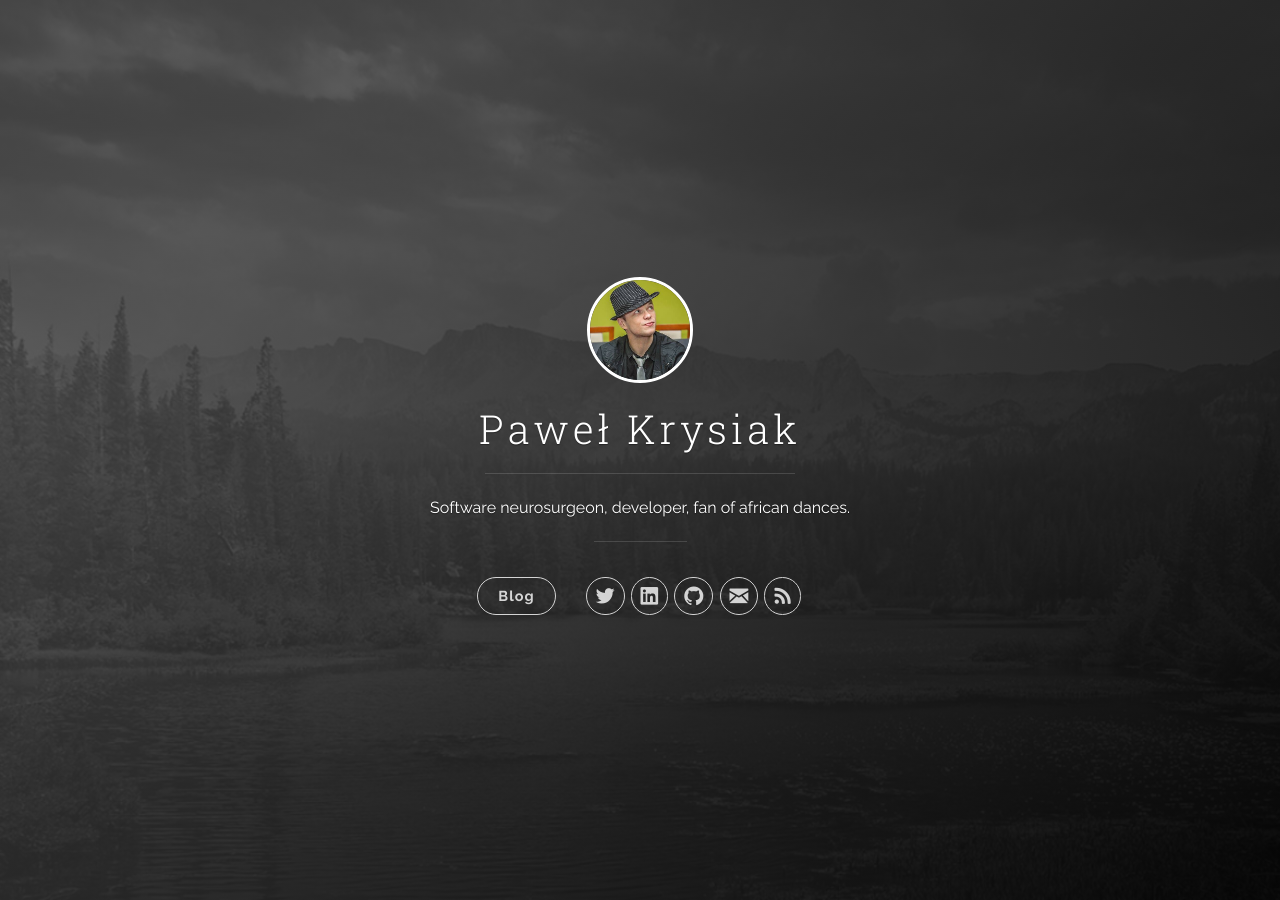
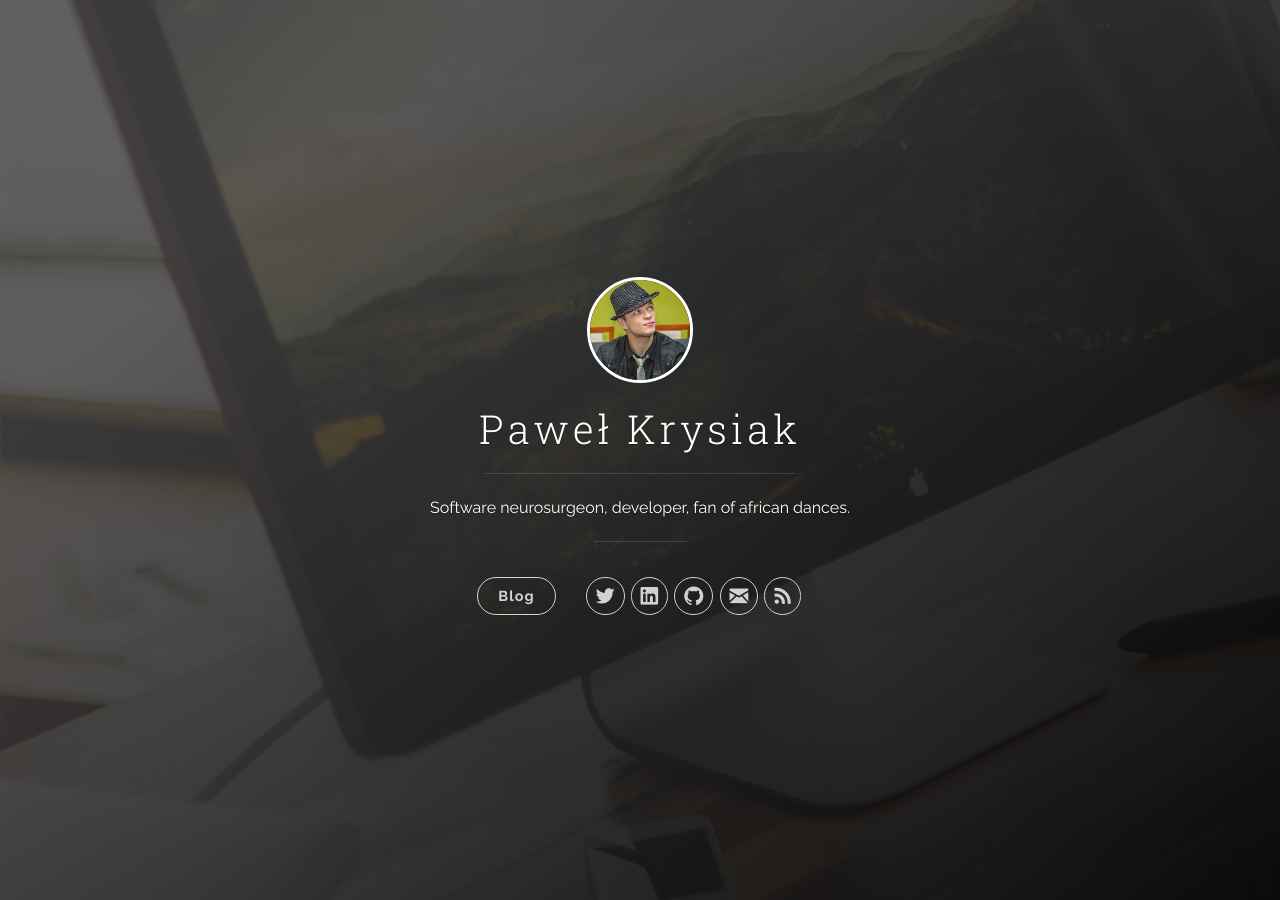
Before and after one commit to pkrysiak/blog, a Jekyll site: the page built from index.html, in a window 1280 px wide. Built offline with Jekyll 4.4.1, drawn with Linux system fonts in a browser that asks for light colours; nearby versions of some CDN libraries; the list of posts is cut into pages by our own code.

Commit message:
changed cover

```diff
--- a/_includes/header.html
+++ b/_includes/header.html
@@ -3,7 +3,7 @@
   <i class="icon icon-x-circle btn-mobile-close__icon hidden"></i>
 </span>
 
-<header class="panel-cover" style="background-image: url({{ "images/cover.jpg" | prepend: site.baseurl }})">
+<header class="panel-cover" style="background-image: url({{ "images/apple.jpg" | prepend: site.baseurl }})">
   <div class="panel-main">
 
     <div class="panel-main__inner panel-inverted">
```
Also changed, not shown: images/apple.jpg (added).
